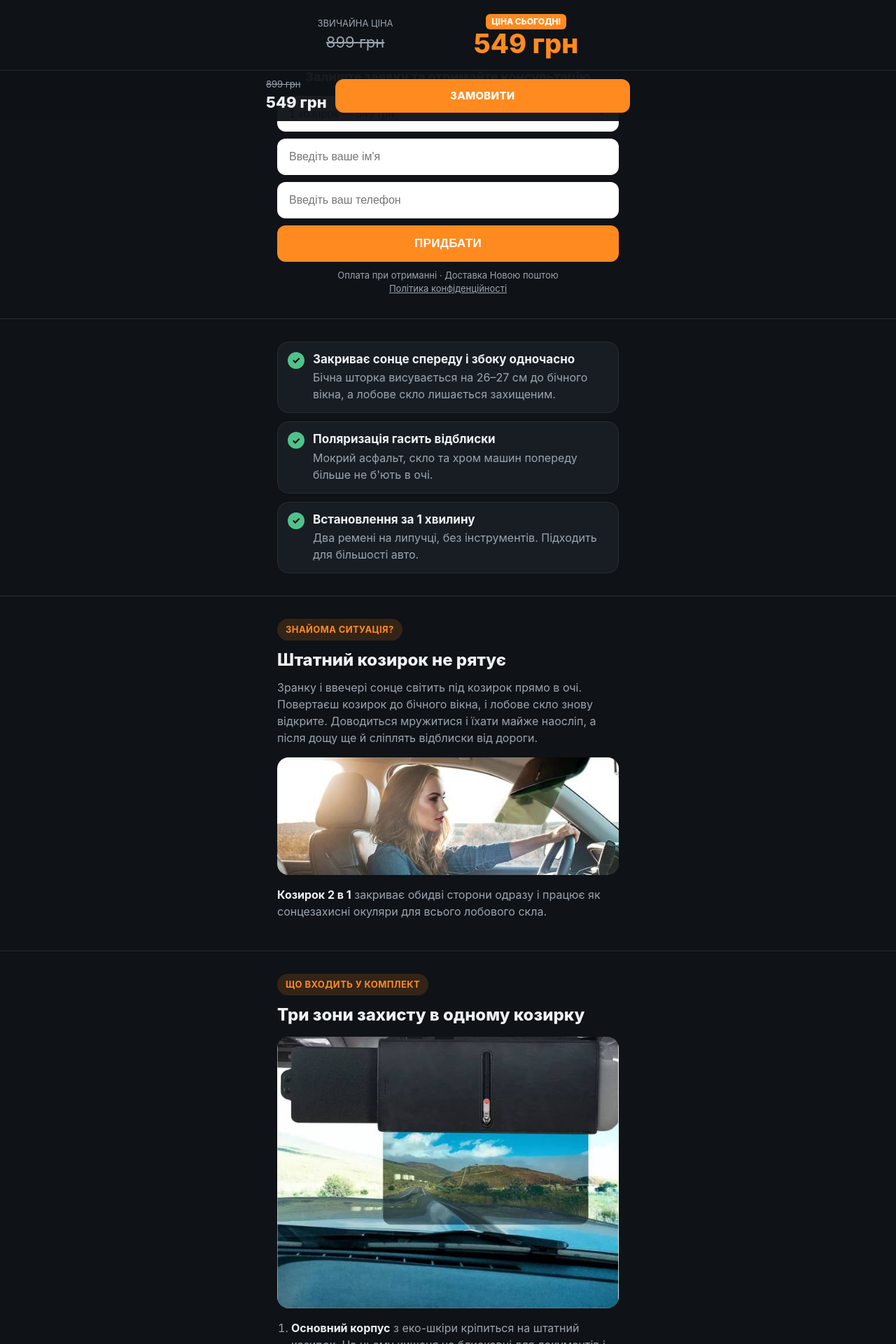
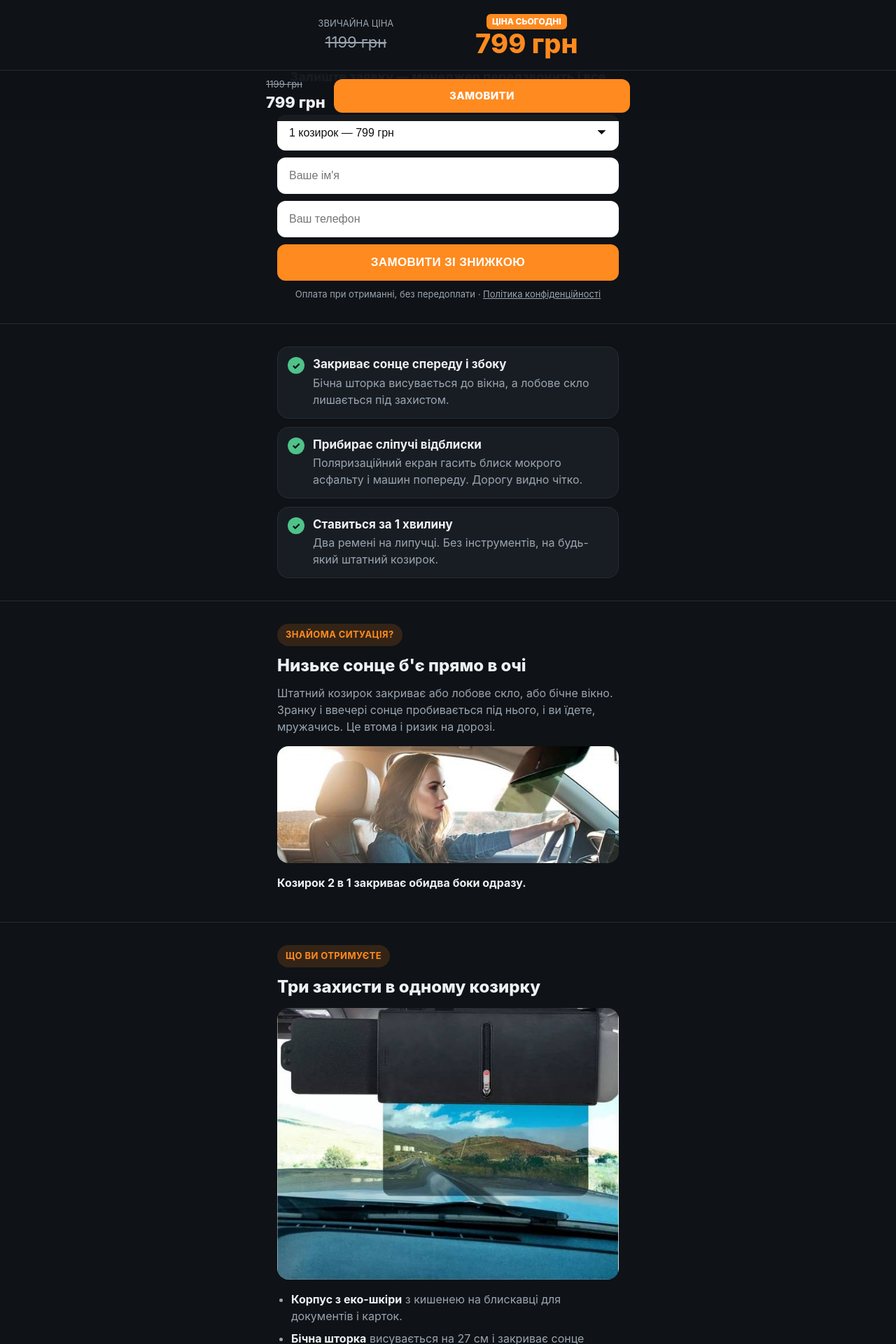
Before and after one commit to JulenkaKiev/Juli, a PHP site: page /sunvisor/index.html in a window 1280 px wide. Shown: the part 627-2547 px from the top of the page at 70% size. Run offline with PHP 8.4, Linux system fonts and the light colour scheme.

Commit message:
Sun visor landing: new prices, hero video, tighter copy
Price 799 UAH (old 1199), two pieces 1348 UAH (250 UAH off).
Replace the hero banner image with a looping 4:5 video, cut the
comparison, time-of-day, steps and FAQ blocks and shorten the copy.

Co-Authored-By: Claude Opus 5.5 <noreply@anthropic.com>
Claude-Session: https://claude.ai/code/session_01VSURrN6v2FNjFoanH7zBdR

```diff
--- a/sunvisor/index.html
+++ b/sunvisor/index.html
@@ -4,7 +4,7 @@
   <meta charset="UTF-8" />
   <meta name="viewport" content="width=device-width, initial-scale=1.0" />
   <title>Поляризаційний козирок для авто — сонце більше не сліпить</title>
-  <meta name="description" content="Подовжувач сонцезахисного козирка з поляризаційним екраном і бічною шторкою. Захищає від низького сонця та відблисків. Ставиться за 1 хвилину." />
+  <meta name="description" content="Козирок 2 в 1 з поляризаційним екраном і бічною шторкою. Захищає від сонця спереду і збоку, прибирає відблиски. 799 грн, оплата при отриманні." />
   <style>
     :root {
       --bg: #0f1216;
@@ -27,7 +27,7 @@
       line-height: 1.5;
       padding-bottom: 84px;
     }
-    img { max-width: 100%; display: block; }
+    img, video { max-width: 100%; display: block; }
     .wrap { max-width: 520px; margin: 0 auto; padding: 0 16px; }
     section { padding: 32px 0; border-bottom: 1px solid var(--line); }
     h1, h2, h3 { line-height: 1.2; margin: 0 0 12px; }
@@ -207,44 +175,44 @@
 </head>
 <body>
 
-  <!-- 1. ПЕРШИЙ ЕКРАН -->
+  <!-- ШАПКА: відео + ціна + форма -->
   <section class="main-screen">
     <div class="wrap">
-      <div class="banner" role="img" aria-label="Поляризаційний козирок на штатному козирку авто">
+      <div class="banner">
+        <video src="img/main.mp4" poster="img/main.jpg" autoplay muted loop playsinline preload="auto" aria-label="Поляризаційний козирок на штатному козирку авто"></video>
         <h1>Сонце більше <span>не сліпить</span> за кермом</h1>
         <div class="chips">
-          <span class="chip">☀️ Від низького сонця</span>
-          <span class="chip">↔️ Закриває збоку</span>
-          <span class="chip">✨ Гасить відблиски</span>
+          <span class="chip">☀️ Захист спереду і збоку</span>
+          <span class="chip">✨ Без відблисків</span>
+          <span class="chip">⏱ Встановлення за 1 хв</span>
         </div>
       </div>
 
-      <!-- 2. ЦІНА + ФОРМА -->
       <div class="price-row">
         <div>
           <div class="price-label">Звичайна ціна</div>
-          <div class="price-old">899 грн</div>
+          <div class="price-old">1199 грн</div>
         </div>
         <div>
           <div class="price-new-label">Ціна сьогодні</div>
-          <div class="price-new">549 грн</div>
+          <div class="price-new">799 грн</div>
         </div>
       </div>
 
       <div id="order">
-        <div class="form-title">Залиште заявку та отримайте консультацію</div>
+        <div class="form-title">Залиште заявку — менеджер передзвонить і все уточнить</div>
         <form id="orderForm" action="order.php" method="post" novalidate>
           <div class="field">
             <select name="package" id="package">
-              <option value="1" data-price="549">1 козирок — 549 грн</option>
-              <option value="2" data-price="848">2 козирки (вигода 250 грн) — 848 грн</option>
+              <option value="1" data-price="799">1 козирок — 799 грн</option>
+              <option value="2" data-price="1348">2 козирки (вигода 250 грн) — 1348 грн</option>
             </select>
           </div>
-          <div class="field"><input type="text" name="name" placeholder="Введіть ваше ім'я" autocomplete="name" required /></div>
-          <div class="field"><input type="tel" name="phone" placeholder="Введіть ваш телефон" autocomplete="tel" required /></div>
+          <div class="field"><input type="text" name="name" placeholder="Ваше ім'я" autocomplete="name" required /></div>
+          <div class="field"><input type="tel" name="phone" placeholder="Ваш телефон" autocomplete="tel" required /></div>
           <input type="text" name="website" tabindex="-1" autocomplete="off" style="display:none" />
-          <button type="submit" class="btn" id="submitBtn">Придбати</button>
-          <p class="form-note">Оплата при отриманні · Доставка Новою поштою<br><a href="#privacy">Політика конфіденційності</a></p>
+          <button type="submit" class="btn" id="submitBtn">Замовити зі знижкою</button>
+          <p class="form-note">Оплата при отриманні, без передоплати · <a href="#privacy">Політика конфіденційності</a></p>
         </form>
         <div class="success" id="success">
           <h3>Дякуємо, заявку прийнято!</h3>
@@ -254,179 +222,91 @@
     </div>
   </section>
 
-  <!-- 3. ПЕРЕВАГИ (максимум 3) -->
+  <!-- ПЕРЕВАГИ -->
   <section>
     <div class="wrap">
       <ul class="bullets">
-        <li><h3>Закриває сонце спереду і збоку одночасно</h3><p>Бічна шторка висувається на 26–27 см до бічного вікна, а лобове скло лишається захищеним.</p></li>
-        <li><h3>Поляризація гасить відблиски</h3><p>Мокрий асфальт, скло та хром машин попереду більше не б'ють в очі.</p></li>
-        <li><h3>Встановлення за 1 хвилину</h3><p>Два ремені на липучці, без інструментів. Підходить для більшості авто.</p></li>
+        <li><h3>Закриває сонце спереду і збоку</h3><p>Бічна шторка висувається до вікна, а лобове скло лишається під захистом.</p></li>
+        <li><h3>Прибирає сліпучі відблиски</h3><p>Поляризаційний екран гасить блиск мокрого асфальту і машин попереду. Дорогу видно чітко.</p></li>
+        <li><h3>Ставиться за 1 хвилину</h3><p>Два ремені на липучці. Без інструментів, на будь-який штатний козирок.</p></li>
       </ul>
     </div>
   </section>
 
-  <!-- 4. ЗНАЙОМА СИТУАЦІЯ (q1) -->
+  <!-- ЗНАЙОМА СИТУАЦІЯ -->
   <section>
     <div class="wrap">
       <div class="tag">Знайома ситуація?</div>
-      <h2>Штатний козирок не рятує</h2>
-      <p>Зранку і ввечері сонце світить під козирок прямо в очі. Повертаєш козирок до бічного вікна, і лобове скло знову відкрите. Доводиться мружитися і їхати майже наосліп, а після дощу ще й сліплять відблиски від дороги.</p>
+      <h2>Низьке сонце б'є прямо в очі</h2>
+      <p>Штатний козирок закриває або лобове скло, або бічне вікно. Зранку і ввечері сонце пробивається під нього, і ви їдете, мружачись. Це втома і ризик на дорозі.</p>
       <div class="photo"><img src="img/q1.jpg" alt="Водійка за кермом з опущеним поляризаційним козирком" /></div>
-      <p><b>Козирок 2 в 1</b> закриває обидві сторони одразу і працює як сонцезахисні окуляри для всього лобового скла.</p>
+      <p><b>Козирок 2 в 1 закриває обидва боки одразу.</b></p>
     </div>
   </section>
 
-  <!-- 5. ЩО ВХОДИТЬ У КОМПЛЕКТ (q2) -->
+  <!-- ЩО ВИ ОТРИМУЄТЕ -->
   <section>
     <div class="wrap">
-      <div class="tag">Що входить у комплект</div>
-      <h2>Три зони захисту в одному козирку</h2>
+      <div class="tag">Що ви отримуєте</div>
+      <h2>Три захисти в одному козирку</h2>
       <div class="photo"><img src="img/q2.jpg" alt="Козирок з висунутою шторкою та опущеним поляризаційним екраном" /></div>
-      <ol class="list">
-        <li><b>Основний корпус</b> з еко-шкіри кріпиться на штатний козирок. На ньому кишеня на блискавці для документів і карток.</li>
-        <li><b>Висувна бічна шторка</b> закриває сонце збоку та щілину між козирком і стійкою.</li>
-        <li><b>Поляризаційний екран</b> опускається під козирок і гасить сліпуче світло та відблиски.</li>
-        <li><b>Два ремені на липучці</b> для кріплення, обрізаються під ваш козирок.</li>
-      </ol>
+      <ul class="list">
+        <li><b>Корпус з еко-шкіри</b> з кишенею на блискавці для документів і карток.</li>
+        <li><b>Бічна шторка</b> висувається на 27 см і закриває сонце збоку.</li>
+        <li><b>Поляризаційний екран</b> опускається під козирок і гасить відблиски.</li>
+      </ul>
+      <p>Екран розрахований на світлий час доби. Уночі просто підніміть його.</p>
     </div>
   </section>
 
-  <!-- 6. ЧИМ ВІДРІЗНЯЄТЬСЯ ВІД ЗВИЧАЙНОГО КОЗИРКА -->
-  <section>
-    <div class="wrap">
-      <div class="tag">Порівняння</div>
-      <h2>Чим відрізняється від звичайного козирка</h2>
-      <div class="compare">
-        <div class="col">
-          <h3>Звичайний козирок</h3>
-          <ul>
-            <li>Закриває або перед, або бік</li>
-            <li>Низьке сонце проходить під ним</li>
-            <li>Від відблисків не допомагає</li>
-          </ul>
-        </div>
-        <div class="col good">
-          <h3>Козирок 2 в 1</h3>
-          <ul>
-            <li>Перед і бік одночасно</li>
-            <li>Екран опускається нижче</li>
-            <li>Поляризація гасить відблиски</li>
-          </ul>
-        </div>
-      </div>
-    </div>
-  </section>
-
-  <!-- 7. КОЛИ ЩО ОПУСКАТИ (q3) -->
-  <section>
-    <div class="wrap">
-      <div class="tag">Протягом дня</div>
-      <h2>Коли що опускати</h2>
-      <div class="photo"><img src="img/q3.jpg" alt="Як козирок допомагає від прямого сонця і відблисків" /></div>
-      <div class="situation">
-        <div class="time">до 9:00<br>після 17:00</div>
-        <p><b>Низьке сонце.</b> Опустіть поляризаційний екран, а якщо сонце збоку, висуньте шторку.</p>
-      </div>
-      <div class="situation">
-        <div class="time">9:00–17:00</div>
-        <p><b>Яскравий день.</b> Екран разом зі звичайними сонцезахисними окулярами дає максимальний комфорт.</p>
-      </div>
-      <div class="situation">
-        <div class="time">весь день</div>
-        <p><b>Відблиски</b> від мокрої дороги, машин і вітрин гасить поляризаційний екран.</p>
-      </div>
-    </div>
-  </section>
-
-  <!-- 8. ХАРАКТЕРИСТИКИ (q4) -->
+  <!-- ХАРАКТЕРИСТИКИ -->
   <section>
     <div class="wrap">
       <div class="tag">Характеристики</div>
-      <h2>Розміри</h2>
       <div class="photo" style="background:#fff"><img src="img/q4.jpg" alt="Розміри козирка" /></div>
       <table>
-        <tr><td>Основний корпус</td><td>31 × 13,5 см</td></tr>
-        <tr><td>Бічна шторка</td><td>26–27 × 11 см</td></tr>
-        <tr><td>Поляризаційний екран</td><td>26,5–27 × 12 см</td></tr>
-        <tr><td>Ремені кріплення</td><td>25–26 см, обрізаються</td></tr>
-        <tr><td>Матеріал корпусу</td><td>Еко-шкіра</td></tr>
-        <tr><td>Кишеня</td><td>На блискавці</td></tr>
-        <tr><td>Сумісність</td><td>Більшість легкових авто, SUV, вантажівки</td></tr>
+        <tr><td>Корпус</td><td>31 × 13,5 см</td></tr>
+        <tr><td>Бічна шторка</td><td>27 × 11 см</td></tr>
+        <tr><td>Поляризаційний екран</td><td>27 × 12 см</td></tr>
+        <tr><td>Кріплення</td><td>2 ремені на липучці</td></tr>
+        <tr><td>Підходить</td><td>Легкові авто, SUV, вантажівки</td></tr>
       </table>
     </div>
   </section>
 
-  <!-- 9. БЕРЕШ ДВА — ПЛАТИШ МЕНШЕ -->
+  <!-- БЕРЕШ ДВА — ПЛАТИШ МЕНШЕ -->
   <section>
     <div class="wrap">
-      <div class="tag">Вигідніше вдвох</div>
       <h2>Береш два — платиш менше</h2>
-      <p>Один для водія, другий для пасажира. Або по одному на два авто в родині.</p>
+      <p>Для водія і пасажира або для двох авто в родині.</p>
       <div class="packs">
         <div class="pack">
           <div class="p-title">1 козирок</div>
-          <div class="p-sub">Для водія</div>
-          <div class="p-old">899 грн</div>
-          <div class="p-price">549 грн</div>
+          <div class="p-old">1199 грн</div>
+          <div class="p-price">799 грн</div>
           <a href="#order" class="btn" data-pick="1">Замовити</a>
         </div>
         <div class="pack best">
           <div class="ribbon">Вигода 250 грн</div>
           <div class="p-title">2 козирки</div>
-          <div class="p-sub">Водій + пасажир</div>
-          <div class="p-old">1098 грн</div>
-          <div class="p-price">848 грн</div>
+          <div class="p-old">2398 грн</div>
+          <div class="p-price">1348 грн</div>
           <a href="#order" class="btn" data-pick="2">Замовити два</a>
         </div>
       </div>
     </div>
   </section>
 
-  <!-- 10. ЯК ЗАМОВИТИ -->
-  <section>
-    <div class="wrap">
-      <div class="tag">Як замовити</div>
-      <h2>4 простих кроки</h2>
-      <ol class="steps">
-        <li><p><b>Залиште заявку</b> на сайті: ім'я та телефон.</p></li>
-        <li><p><b>Менеджер зателефонує</b>, підтвердить замовлення та уточнить відділення.</p></li>
-        <li><p><b>Відправляємо Новою поштою</b> в день підтвердження.</p></li>
-        <li><p><b>Оплачуєте при отриманні</b>, після того як оглянете товар.</p></li>
-      </ol>
-    </div>
-  </section>
-
-  <!-- 11. ПИТАННЯ -->
-  <section>
-    <div class="wrap">
-      <div class="tag">Питання</div>
-      <h2>Часті запитання</h2>
-      <details>
-        <summary>Чи підійде до мого авто?</summary>
-        <p>Так, якщо у вас є штатний відкидний козирок. Ремені регулюються та обрізаються, тому козирок сідає на більшість легкових авто, позашляховиків і вантажівок.</p>
-      </details>
-      <details>
-        <summary>Чи можна їздити з екраном уночі?</summary>
-        <p>Ні. Поляризаційний екран затемнений і призначений для світлого часу доби. Уночі та в сутінках підніміть його.</p>
-      </details>
-      <details>
-        <summary>Чи не закриває він огляд?</summary>
-        <p>Екран прозорий і затемнює лише верхню частину лобового скла, як сонцезахисні окуляри. Коли він не потрібен, просто підніміть його разом з козирком.</p>
-      </details>
-    </div>
-  </section>
-
   <footer>
-    <a href="#order" class="btn" style="margin-bottom:20px">Замовити зі знижкою</a>
-    <div id="privacy">Політика конфіденційності: ім'я та телефон використовуються лише для обробки замовлення і не передаються третім особам.</div>
+    <div id="privacy">Ваші ім'я та телефон використовуються лише для оформлення замовлення і не передаються третім особам.</div>
     <div style="margin-top:8px">© <span id="year"></span> · Поляризаційний козирок для авто</div>
   </footer>
 
   <div class="sticky">
     <div class="wrap">
       <div>
-        <div class="s-old">899 грн</div>
-        <div class="s-price">549 грн</div>
+        <div class="s-old">1199 грн</div>
+        <div class="s-price">799 грн</div>
       </div>
       <a href="#order" class="btn">Замовити</a>
     </div>
@@ -467,7 +347,7 @@
         })
         .catch(function () {
           btn.disabled = false;
-          btn.textContent = 'Придбати';
+          btn.textContent = 'Замовити зі знижкою';
           alert('Не вдалося надіслати заявку. Спробуйте ще раз.');
         });
     });
--- a/sunvisor/order.php
+++ b/sunvisor/order.php
@@ -22,7 +22,7 @@ if (!empty($_POST['website'])) {
 $name    = trim(strip_tags($_POST['name'] ?? ''));
 $phone   = preg_replace('/[^\d+]/', '', $_POST['phone'] ?? '');
 $package = ($_POST['package'] ?? '1') === '2' ? '2' : '1';
-$prices  = ['1' => 549, '2' => 848];
+$prices  = ['1' => 799, '2' => 1348];
 
 if (mb_strlen($name) < 2 || strlen(preg_replace('/\D/', '', $phone)) < 10) {
     http_response_code(422);
```
Also changed, not shown: other parts of sunvisor/index.html (+10 -42 lines), sunvisor/img/q3.jpg (deleted), 2 other files.
